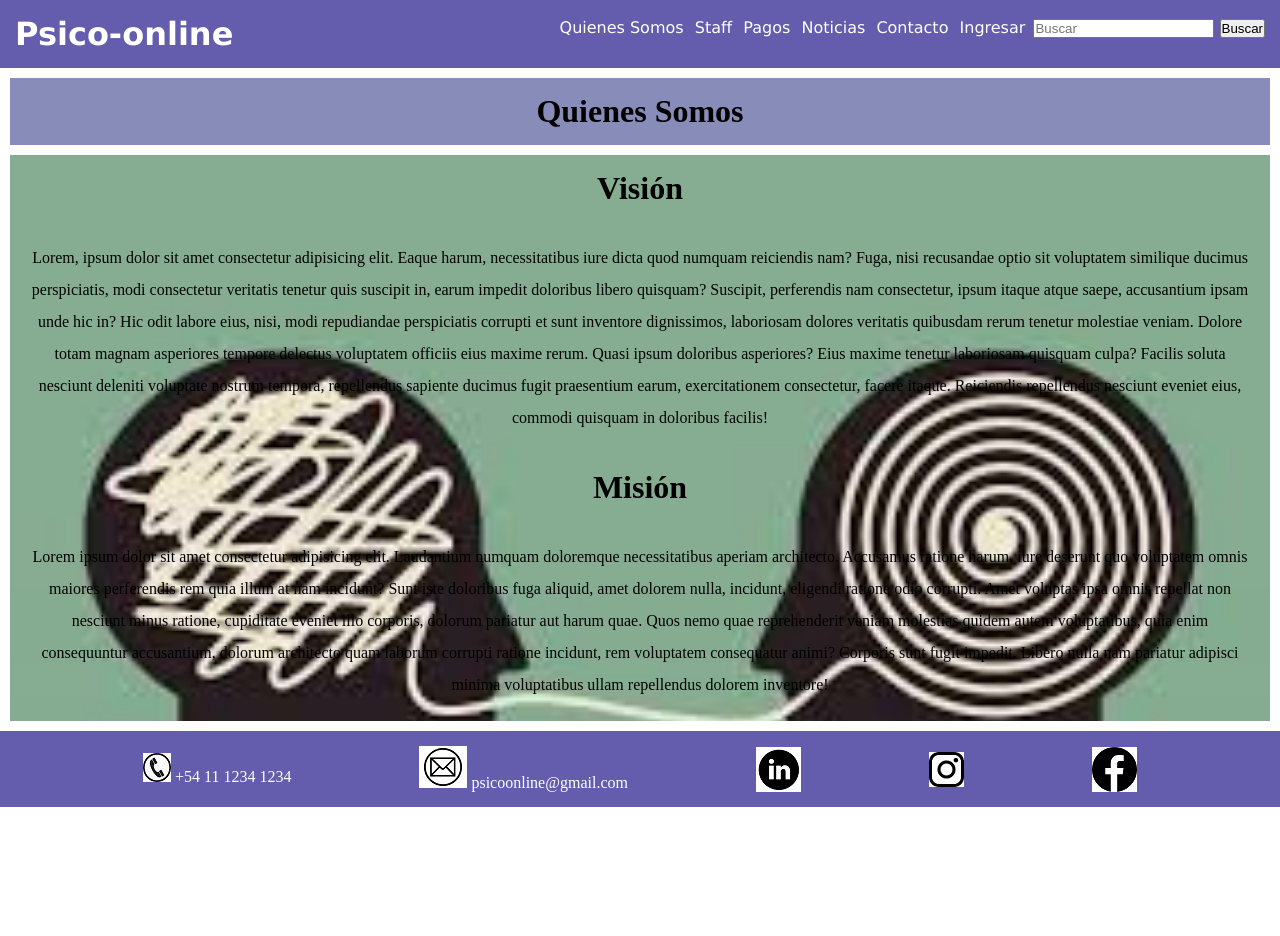
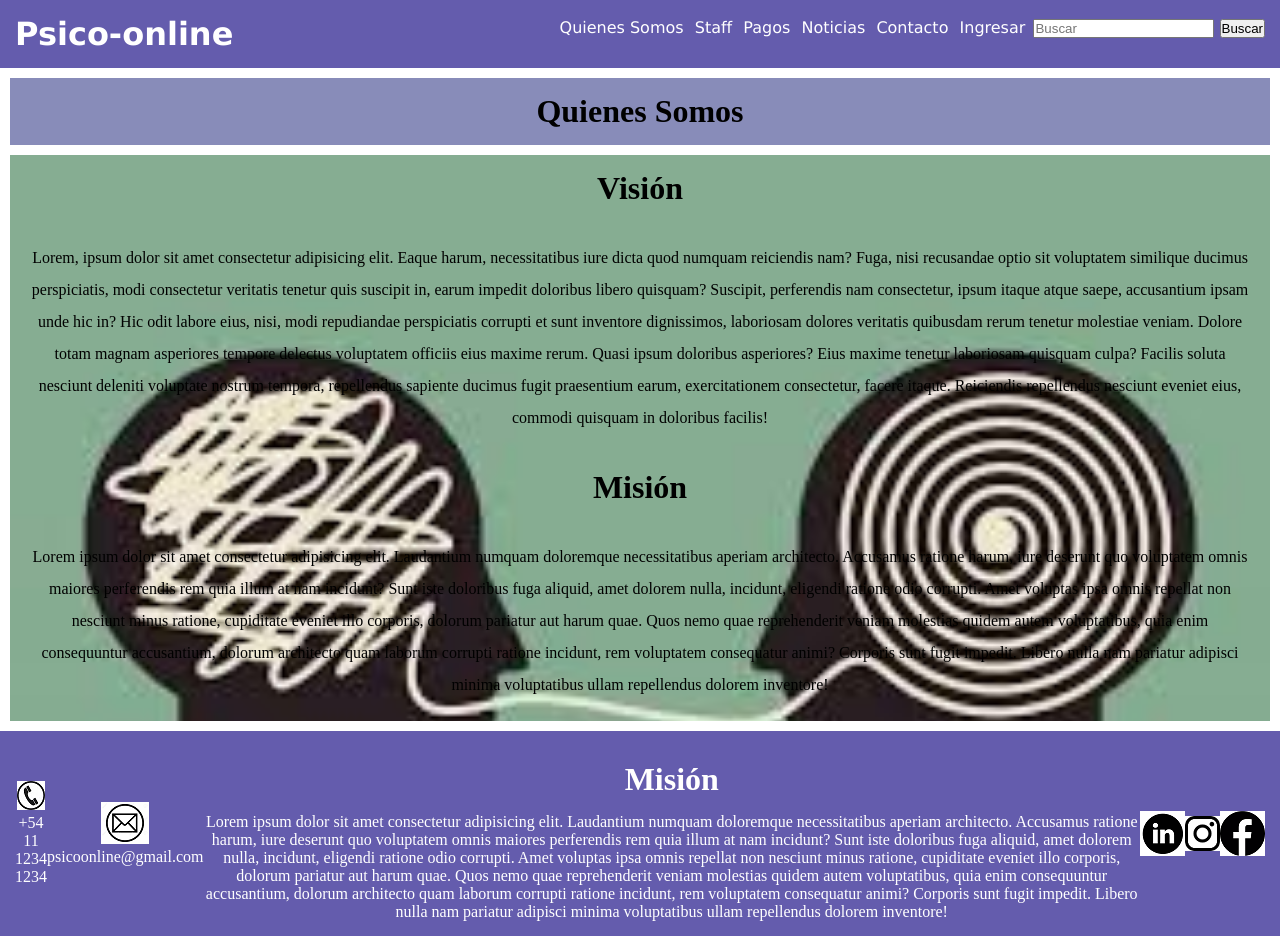
Before and after one commit to ezelara/git-proyecto, a plain HTML site: page index.html in a window 1280 px wide. Before the commit the page ends 807 px from the top, so only its background shows below. Drawn offline with Linux system fonts and the light colour scheme.

Commit message:
segundo commit

```diff
--- a/index.html
+++ b/index.html
@@ -87,6 +87,18 @@
             <label for="mail "> psicoonline@gmail.com</label>
         </div>
 
+        <!-- Esto se agrego desde una nueva rama para prueba-->
+        <div>
+            <h2 id="mision">Misión</h2>
+            <p>Lorem ipsum dolor sit amet consectetur adipisicing elit. Laudantium numquam doloremque
+                necessitatibus aperiam architecto. Accusamus ratione harum, iure deserunt quo voluptatem omnis
+                maiores perferendis rem quia illum at nam incidunt? Sunt iste doloribus fuga aliquid, amet
+                dolorem nulla, incidunt, eligendi ratione odio corrupti. Amet voluptas ipsa omnis repellat non
+                nesciunt minus ratione, cupiditate eveniet illo corporis, dolorum pariatur aut harum quae. Quos
+                nemo quae reprehenderit veniam molestias quidem autem voluptatibus, quia enim consequuntur
+                accusantium, dolorum architecto quam laborum corrupti ratione incidunt, rem voluptatem
+                consequatur animi? Corporis sunt fugit impedit. Libero nulla nam pariatur adipisci minima
+                voluptatibus ullam repellendus dolorem inventore!</p>
         </div>
 
         <img src="/img/logo.linedin.png" id="linkedin" alt="">
```
